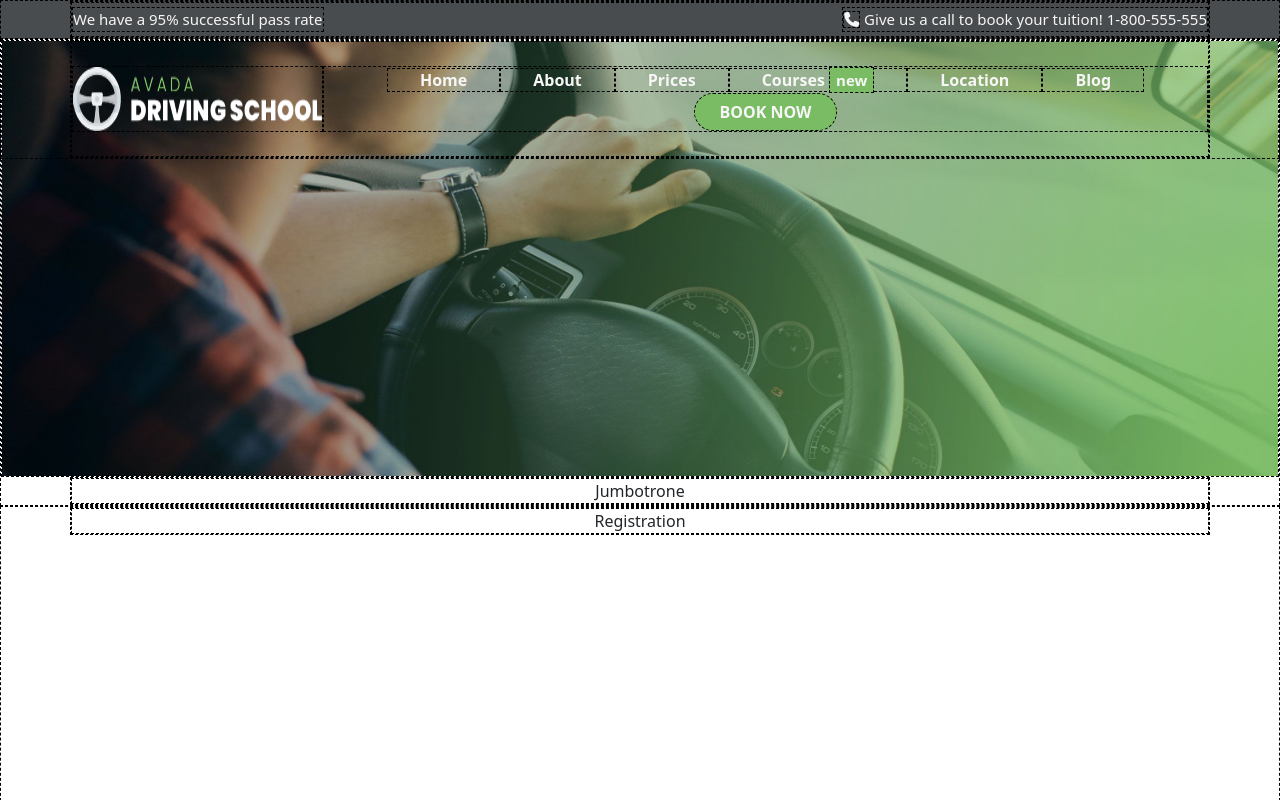
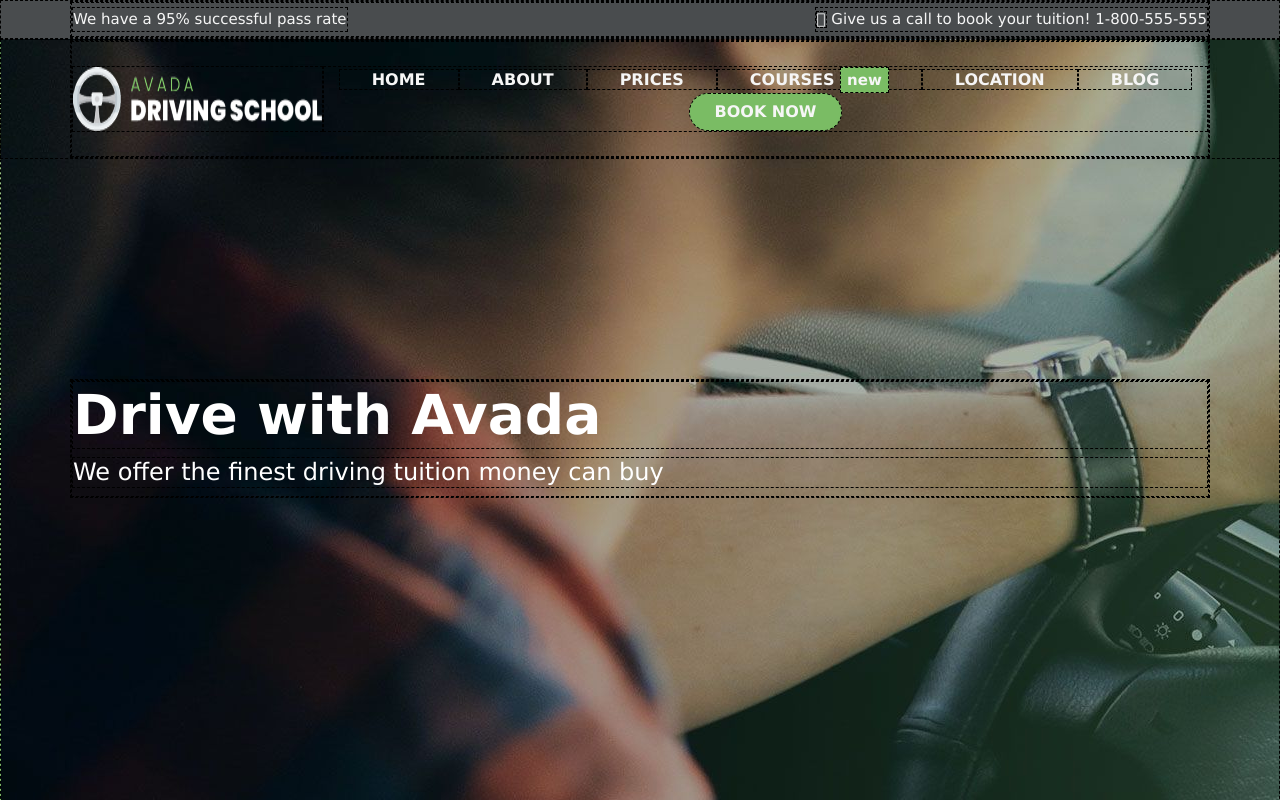
Before and after one commit to mattemutti/proj-html-vuejs, a Vue app: page / in a window 1280 px wide. Shown: the top 800 px of the page. Built offline with nearby package versions, Linux system fonts and the light colour scheme.

Commit message:
update jumbotrone

```diff
--- a/src/assets/scss/style.scss
+++ b/src/assets/scss/style.scss
@@ -11,6 +11,7 @@
 /* DEBUG */
 
 .debug * {
+	font-family: Verdana, Geneva, Tahoma, sans-serif;
 	border: 1px dashed black;
 }
 
@@ -42,10 +43,6 @@ header {
 			font-size: 15px;
 		}
 	}
-
-
-
-
 }
 
 .nav_bar {
@@ -57,19 +54,15 @@ header {
 		color: $bg_input;
 		padding: 0 2rem;
 
-
 		.btn_green_nav {
 			font-size: 15px;
 		}
-
 	}
 
 	.btn_green_nav {
 		background-color: $primary_color;
 		color: $bg_input;
 	}
-
-
 }
 
 /***********************************************************************************/
@@ -78,11 +71,17 @@ main {
 
 	.jumbotrone {
 
-		img {
-			height: 100%;
-			width: 100%;
-			object-fit: cover;
+		background-image: url(../../../public/img/homepage-hero-background.jpg);
+		height: 800px;
+
+		.title_jumbo {
+			color: $lighter;
+
+			& h1 {
+				font-size: 55px;
+			}
 		}
+
 	}
 
 
--- a/src/components/AppMain.vue
+++ b/src/components/AppMain.vue
@@ -7,11 +7,12 @@ export default {
 
 	<main class="debug">
 
-		<section class="jumbotrone">
-			<img src="../../public/img/homepage-hero-background.jpg" alt="">
-			<div class="container">
-				<div class="row justify-content-center">
-					Jumbotrone
+		<section class="jumbotrone align-content-center">
+			<!-- <img src="../../public/img/homepage-hero-background.jpg" alt="" class="Position"> -->
+			<div class="container g-0">
+				<div class="title_jumbo">
+					<h1 class="fw-bolder">Drive with Avada</h1>
+					<h4>We offer the finest driving tuition money can buy</h4>
 				</div>
 			</div>
 		</section>
--- a/src/components/AppNavbar.vue
+++ b/src/components/AppNavbar.vue
@@ -12,12 +12,13 @@ export default {
 				<div class="d-flex justify-content-between py-4 text-center aligne-content-center text-center">
 					<img src="../../public/img/avada-drivers-logo-1x.png" alt="">
 					<div class="text-center align-content-center fw-bold">
-						<a href="#">Home</a>
-						<a href="#">About</a>
-						<a href="#">Prices</a>
-						<a href="#">Courses <button class="btn_green_nav fw-bold">new</button></a>
-						<a href="#">Location</a>
-						<a href="#">Blog</a>
+						<a class="text-uppercase" href="#">Home</a>
+						<a class="text-uppercase" href="#">About</a>
+						<a class="text-uppercase" href="#">Prices</a>
+						<a class="text-uppercase" href="#">Courses <button
+								class="btn_green_nav fw-bold">new</button></a>
+						<a class="text-uppercase" href="#">Location</a>
+						<a class="text-uppercase" href="#">Blog</a>
 						<button class="btn btn-success rounded-pill fw-bold btn_green_nav px-4">BOOK NOW</button>
 					</div>
 				</div>
```
